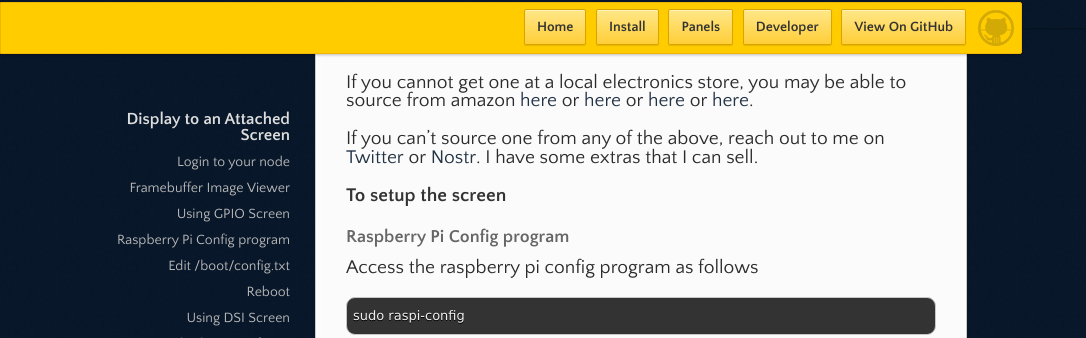
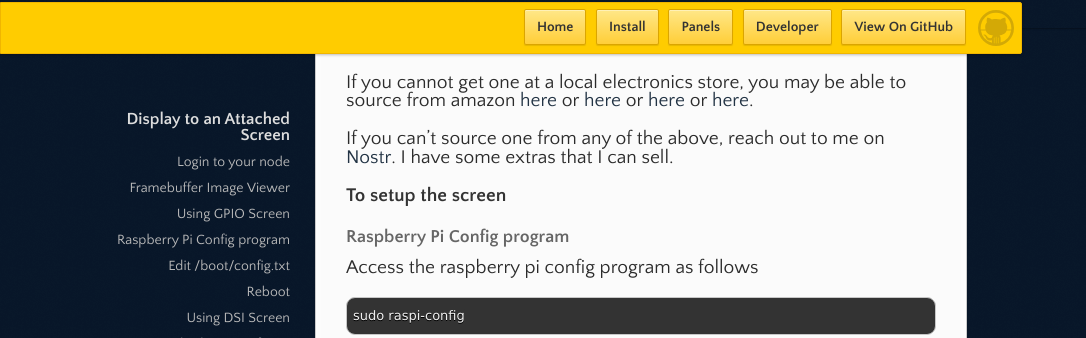
Before and after one commit to vicariousdrama/nodeyez, a Jekyll site: the page built from _install_steps/2displayscreen.md, in a window 1280 px wide and 900 px high, scrolled down 1659 px. Shown: the part 113-451 px from the top of the window, without its empty margins (0-1086 px from the left). Built offline with Jekyll 4.4.1, drawn with Linux system fonts in a browser that asks for light colours.

Commit message:
Removed twitter references

```diff
--- a/_config.yml
+++ b/_config.yml
@@ -9,7 +9,7 @@ title: NODEYEZ - Display panels to get the most from your Bitcoin node
 description: Display panels and scripts to get the most from your Bitcoin node
 url: https://nodeyez.com
 #baseurl: /nodeyez
-twitter_username: vicariousdrama
+nostr_nip05: vicariousdrama@nodeyez.com
 header_image: /images/nodeyez.svg
 collections:
   developer:
--- a/_install_steps/2displayscreen.md
+++ b/_install_steps/2displayscreen.md
@@ -53,7 +53,7 @@ If you cannot get one at a local electronics store, you may be able to source fr
   or [here](https://www.amazon.com/gp/product/B083C12N57).
 
 If you can't source one from any of the above, reach out to me on
-[Twitter](https://twitter.com/vicariousdrama) or [Nostr](https://snort.social/p/npub1yx6pjypd4r7qh2gysjhvjd9l2km6hnm4amdnjyjw3467fy05rf0qfp7kza). I have some extras that I can sell.
+ [Nostr](https://snort.social/p/npub1yx6pjypd4r7qh2gysjhvjd9l2km6hnm4amdnjyjw3467fy05rf0qfp7kza). I have some extras that I can sell.
 
 **To setup the screen**
 
```
